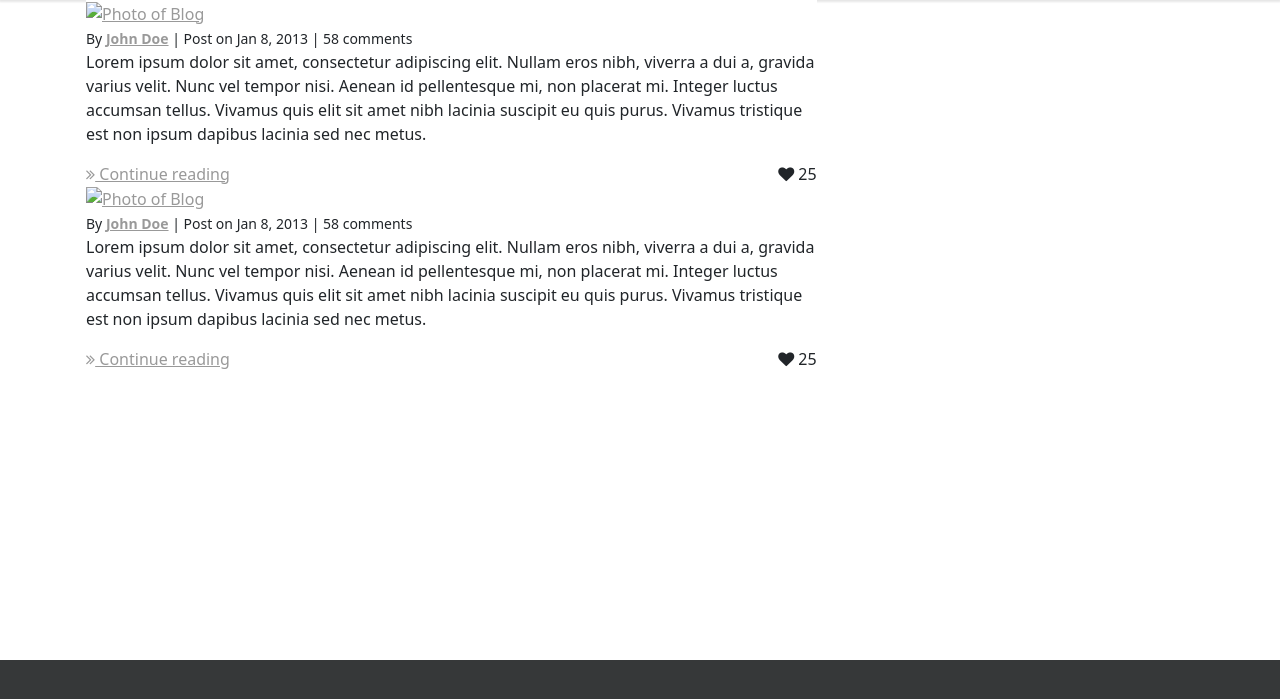
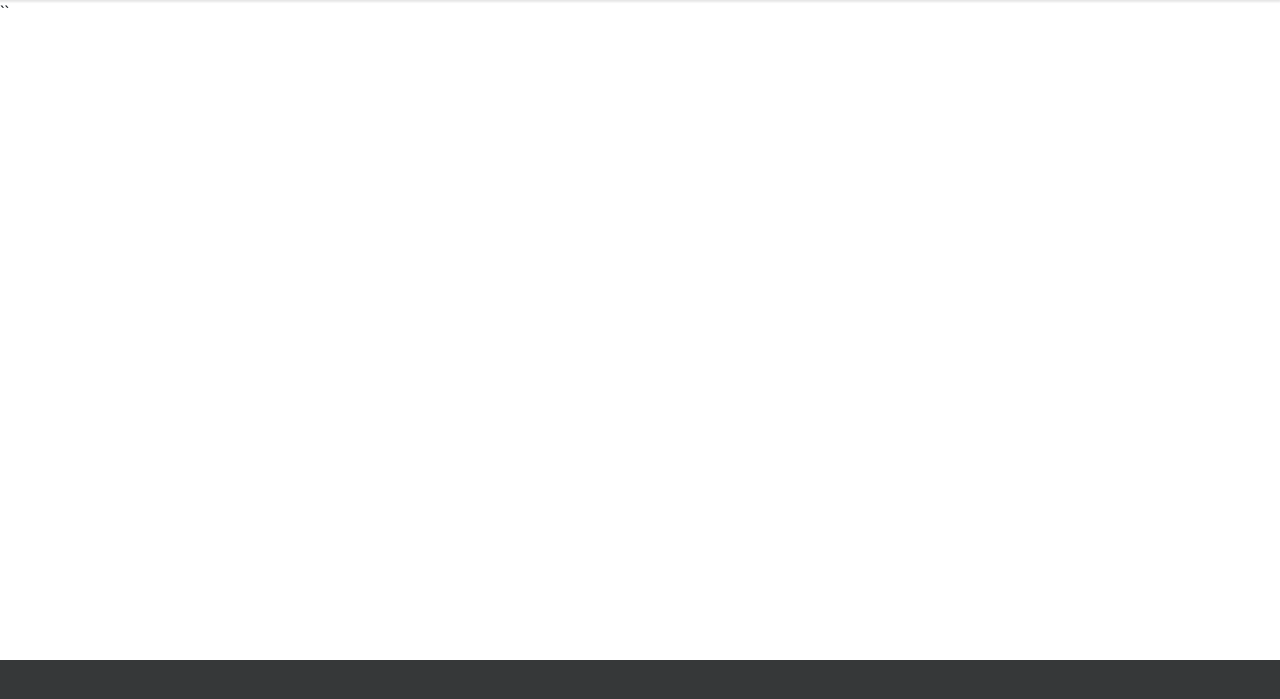
Before and after one commit to beforedisappear/jespersite, a Django app: page / in a window 1280 px wide. Shown: the part 60-759 px from the top of the page. Run offline with Django 4.2, Linux system fonts and the light colour scheme; some libraries are stand-ins or nearby versions.

Commit message:
upd index

```diff
--- a/mainapp/templates/mainapp/base.html
+++ b/mainapp/templates/mainapp/base.html
@@ -25,6 +25,8 @@
 	<!-- Шрифты с Google Fonts -->
 	<link rel="preconnect" href="https://fonts.gstatic.com">
 	<link href="https://fonts.googleapis.com/css2?family=Noto+Sans:ital,wght@0,400;0,700;1,400&display=swap" rel="stylesheet">
+
+  <link href="https://maxcdn.bootstrapcdn.com/font-awesome/4.3.0/css/font-awesome.min.css" rel="stylesheet">
 </head>
 
 <body>
@@ -35,6 +37,7 @@
   <div class='content'>
 
     <div class='navbar'>
+
       <!-- выше был nav 0_0 -->
       <div class='container'>
         <a href="{% url 'home' %}" class='navbar-brand'>SITE</a>
@@ -49,8 +52,9 @@
 
       </div>
     </div>
-{% block content %}
-{% endblock %}
+
+  {% block content %}
+  {% endblock %}
 
   </div>
 
--- a/mainapp/templates/mainapp/index.html
+++ b/mainapp/templates/mainapp/index.html
@@ -8,61 +8,12 @@
 </head>
 
 <body>
+
 {% block content %}
-
-<link href="https://maxcdn.bootstrapcdn.com/font-awesome/4.3.0/css/font-awesome.min.css" rel="stylesheet">
-<div class="container bootstrap snippets bootdey">
-
-    <div class="row">
-        <!-- posts -->
-    <div class="col-md-8">
-            <div class="panel blog-container">
-              <div class="panel-body">
-                <div class="image-wrapper">
-                  <a class="image-wrapper image-zoom cboxElement" href="#">
-                    <img src="https://via.placeholder.com/700x250/00CED1/000000" alt="Photo of Blog">
-                    <div class="image-overlay"></div>
-                  </a>
-                </div>
-
-                <small class="text-muted">By <a href="#"><strong> John Doe</strong></a> |  Post on Jan 8, 2013  | 58 comments</small>
-
-                <p class="m-top-sm m-bottom-sm">
-                  Lorem ipsum dolor sit amet, consectetur adipiscing elit. Nullam eros nibh, viverra a dui a, gravida varius velit. Nunc vel tempor nisi. Aenean id pellentesque mi, non placerat mi. Integer luctus accumsan tellus. Vivamus quis elit sit amet nibh lacinia suscipit eu quis purus. Vivamus tristique est non ipsum dapibus lacinia sed nec metus.
-                </p>
-                <a href="single_post.html"><i class="fa fa-angle-double-right"></i> Continue reading</a>
-                <span class="post-like text-muted tooltip-test" data-toggle="tooltip" data-original-title="I like this post!">
-                  <i class="fa fa-heart"></i> <span class="like-count">25</span>
-                </span>
-              </div>
-            </div>
-            <div class="panel blog-container">
-              <div class="panel-body">
-                <div class="image-wrapper">
-                  <a class="image-wrapper image-zoom cboxElement" href="#">
-                    <img src="https://via.placeholder.com/700x250/FF69B4/000000" alt="Photo of Blog">
-                    <div class="image-overlay"></div>
-                  </a>
-                </div>
-
-                <small class="text-muted">By <a href="#"><strong> John Doe</strong></a> |  Post on Jan 8, 2013  | 58 comments</small>
-
-                <p class="m-top-sm m-bottom-sm">
-                  Lorem ipsum dolor sit amet, consectetur adipiscing elit. Nullam eros nibh, viverra a dui a, gravida varius velit. Nunc vel tempor nisi. Aenean id pellentesque mi, non placerat mi. Integer luctus accumsan tellus. Vivamus quis elit sit amet nibh lacinia suscipit eu quis purus. Vivamus tristique est non ipsum dapibus lacinia sed nec metus.
-                </p>
-                <a href="single_post.html"><i class="fa fa-angle-double-right"></i> Continue reading</a>
-                <span class="post-like text-muted tooltip-test" data-toggle="tooltip" data-original-title="I like this post!">
-                  <i class="fa fa-heart"></i> <span class="like-count">25</span>
-                </span>
-              </div>
-            </div>
-    </div>
-
-
-  </div>
-</div>
+``
 
 {% endblock %}
+
 </body>
 
 </html>
--- a/mainapp/urls.py
+++ b/mainapp/urls.py
@@ -8,4 +8,5 @@ urlpatterns = [
     path('economy/', economy, name='economy'),
     path('dev/', dev, name='dev'),
     path('life/', life, name='life'),
+    path('article/<slug:post_slug>', show_article, name='article')
 ]
```
